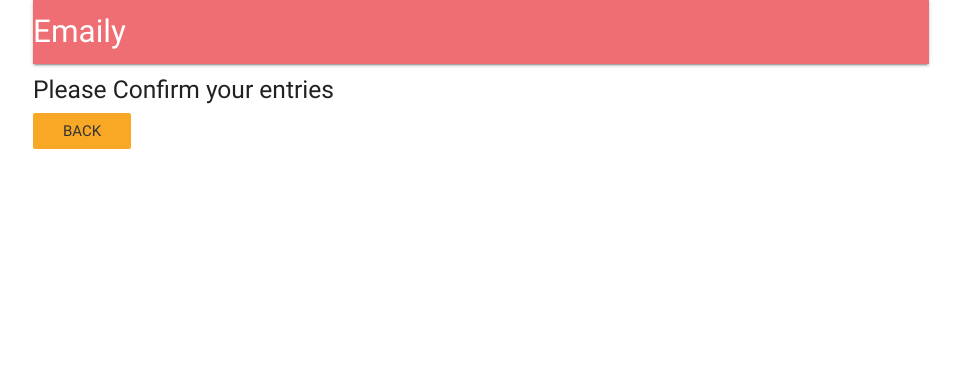
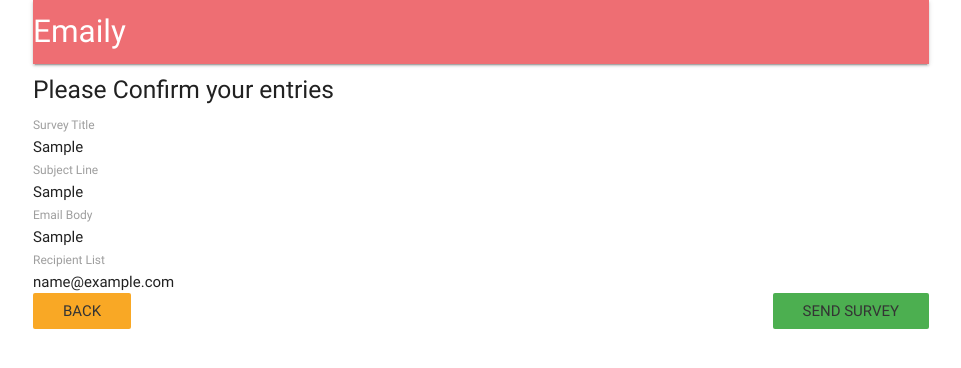
Before and after one commit to cjthoma1/email_survey, a React (Create React App) app in the folder client/: page /surveys/new in a window 1280 px wide. Both pictures are taken after typing "Sample", "Sample", "Sample", "name@example.com" into the empty fields and a click on the button "NEXT". Shown: the top 368 px of the page, without its empty margins (159-1120 px from the left). Built offline with nearby package versions, Linux system fonts and the light colour scheme; no server answers.

Commit message:
Fixed route error, passing form data to form review, testing form submit

```diff
--- a/client/src/actions/index.js
+++ b/client/src/actions/index.js
@@ -10,3 +10,7 @@ export const handleToken = (token) => async dispatch => {
   const res = await axios.post('/api/stripe', token)
   dispatch({type: FETCH_USER, payload: res.data});
 }
+
+export const submitSurvey = (values) =>{
+ return {type: 'submit_survey'};
+}
--- a/client/src/components/surveys/SurveryFormReview.js
+++ b/client/src/components/surveys/SurveryFormReview.js
@@ -1,15 +1,27 @@
 //SurveyFormReview shows users their form inputs for review
+import _ from 'lodash';
 import React from 'react';
 import {connect} from 'react-redux';
-import FIELDS from './formFields';
+import formFields from './formFields';
+import * as actions from '../../actions';
 
-const SurveryFormReview = ({onCancel, formValues}) => {
-
+const SurveryFormReview = ({onCancel, formValues, submitSurvey}) => {
+  const reviewFields = _.map(formFields, ({label, name}) => {
+    return (
+      <div key={name}>
+        <div>
+          <label>{label}</label>
+          <div>{formValues[name]}</div>
+        </div>
+      </div>
+    );
+  });
   return (
     <div>
       <h5>Please Confirm your entries</h5>
-
+        {reviewFields}
       <button className="yellow darken-3 btn-flat" onClick={onCancel}>Back</button>
+      <button className="green btn-flat right" onClick={() => submitSurvey(formValues)}>Send Survey</button>
     </div>
   )
 
@@ -19,6 +31,5 @@ function mapStateToProps(state) {
   return {formValues: state.form.surveyForm.values}
 }
 
-export default connect(mapStateToProps)(SurveryFormReview);
-
-// <div>   <label>Survey Title</label>   <div>{formValues.title}</div> </div>
+export default connect(mapStateToProps, actions)(SurveryFormReview);
+//<i className="material-icons right">email</i>
--- a/client/src/components/surveys/SurveyForm.js
+++ b/client/src/components/surveys/SurveyForm.js
@@ -5,12 +5,12 @@ import {Link} from 'react-router-dom';
 import {reduxForm, Field} from "redux-form";
 import SurveyField from './SurveyField';
 import validateEmails from '../../utils/validateEmails.js';
-import FIELDS from './formFields';
+import formFields from './formFields';
 
 class SurveyForm extends Component {
   renderFields() {
 
-    return _.map(FIELDS, ({label, name}) => {
+    return _.map(formFields, ({label, name}) => {
       return (<Field
         key={name}
         type="text"
@@ -39,7 +39,7 @@ class SurveyForm extends Component {
 
 const validate = values => {
   const errors = {};
-  _.each(FIELDS, ({name, label}) => {
+  _.each(formFields, ({name, label}) => {
 
     errors.emails = validateEmails(values.emails || '');
 
```
